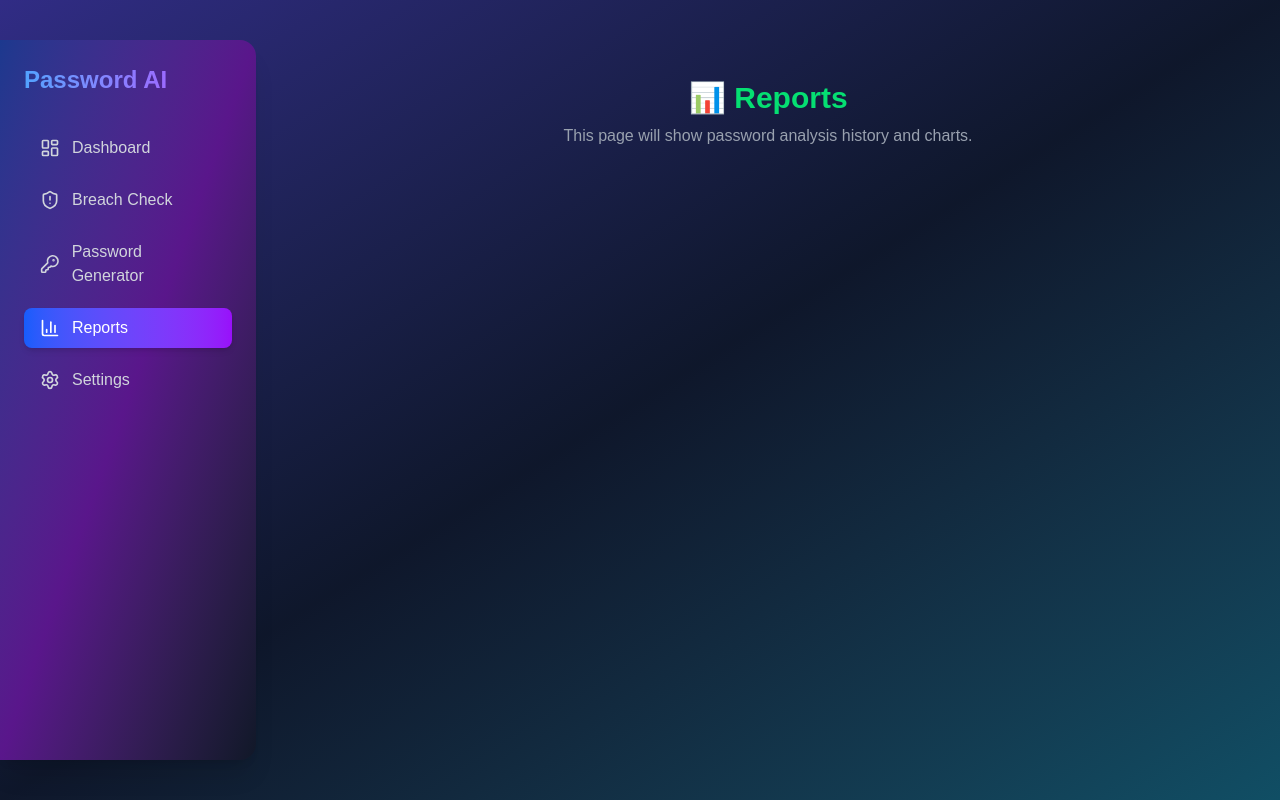
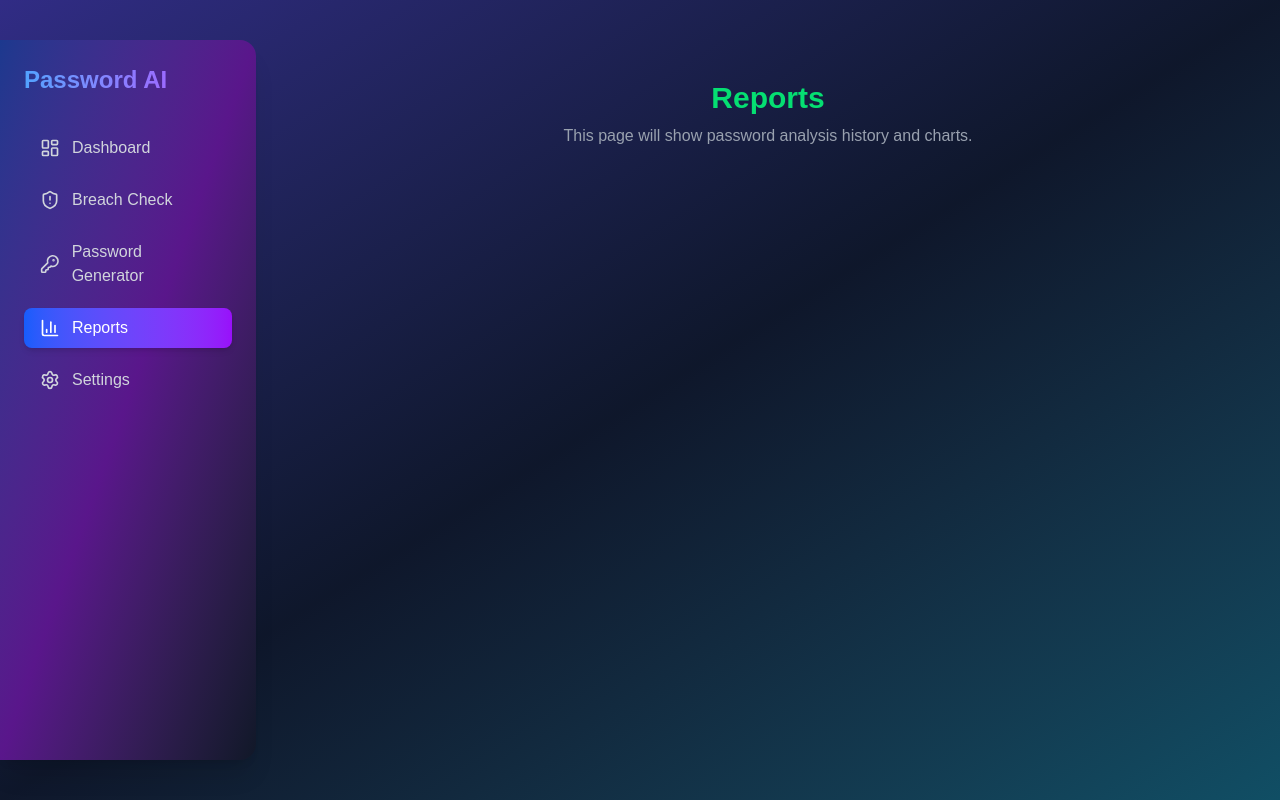
Before and after one commit to sajivanK/password-safety-ai, a Next.js app in the folder frontend/: page /reports in a window 1280 px wide. Built offline with nearby package versions, Linux system fonts and the light colour scheme.

Commit message:
Create Report page.js

```diff
--- a/frontend/app/reports/page.js
+++ b/frontend/app/reports/page.js
@@ -1,7 +1,7 @@
 export default function ReportsPage() {
   return (
     <div className="text-center p-10">
-      <h1 className="text-3xl font-bold text-green-400">📊 Reports</h1>
+      <h1 className="text-3xl font-bold text-green-400">Reports</h1>
       <p className="text-gray-400 mt-2">This page will show password analysis history and charts.</p>
     </div>
   );
```
